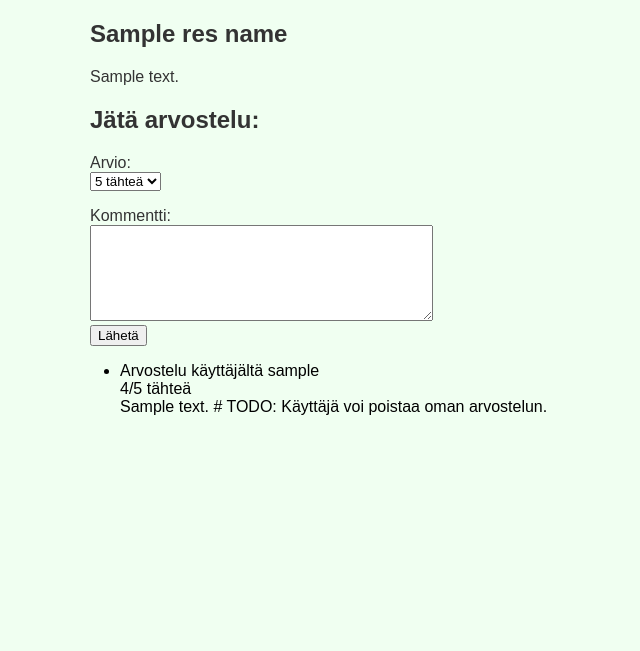
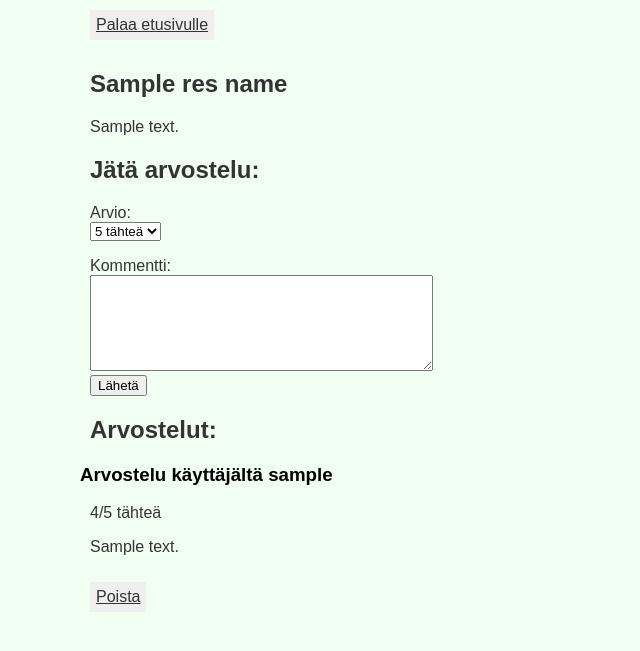
Before and after one commit to isa-srs/tsoha-ravintola, a Flask app: template templates/restaurant.html in a window 1280 px wide. Shown: the part 90-741 px from the top of the page, without its empty margins (0-640 px from the left). Run offline with Flask 2, Linux system fonts and the light colour scheme; the visitor is signed in with stand-in values (Sample User, id 1); the template is opened without the code that fills it: most values are stand-ins (such as "Sample title", 1, 10 or a date in 2020).

Commit message:
fixes in layout

```diff
--- a/templates/add.html
+++ b/templates/add.html
@@ -6,10 +6,8 @@
 <h1>Lisää uusi ravintola</h1>
 <p>
 <form action="/add_restaurant", method="POST">
-    Ravintolan nimi: <input type="text" name="name" size="30">
-    <br>
-    Tyylilaji: <input type="text" name="cuisine" size="30">
-    <br>
+    <p>Ravintolan nimi: <input type="text" name="name" size="30"></p>
+    <p>Tyylilaji: <input type="text" name="cuisine" size="30"></p>
     <input type="submit" value="Lisää ravintola">
 </form>
 
--- a/templates/restaurant.html
+++ b/templates/restaurant.html
@@ -2,6 +2,8 @@
 {% block title %}{{ res_name }}{% endblock %}
 
 {% block content %}
+
+<button><a href="/">Palaa etusivulle</a></button>
 
 <h2>{{ res_name }}</h2>
 <p>{{ res_cuisine }}<p>
@@ -29,17 +31,24 @@
 <a href="/login">Kirjaudu sisään</a> jättääksesi arvostelu.
 {% endif %}
 
-<ul>
+<p>
+
+<h2>Arvostelut:</h2>
+
+<p>
+
 {% for review in reviews %}
-<li>Arvostelu käyttäjältä {{ review.username }}<br>
-{{ review.stars }}/5 tähteä<br>
-{{ review.comment }}
+<h3>Arvostelu käyttäjältä {{ review.username }}</h3>
+<p>
+<p>{{ review.stars }}/5 tähteä</p>
+<p>{{ review.comment }}</p>
 
-{% if session.user_id == review.id %}
-# TODO: Käyttäjä voi poistaa oman arvostelun.
+{% if session.user_id == review.user_id %}
+<button><a href="/restaurant/{{ res_id }}/{{ review.review_id }}/delete">Poista</a></button>
 <p>
 {% endif %}
+
 {% endfor %}
-</ul>
+
 
 {% endblock %}
```
Also changed, not shown: templates/index.html (+5 -3 lines), templates/login.html (+3 -5 lines), templates/register.html (+3 -4 lines).
